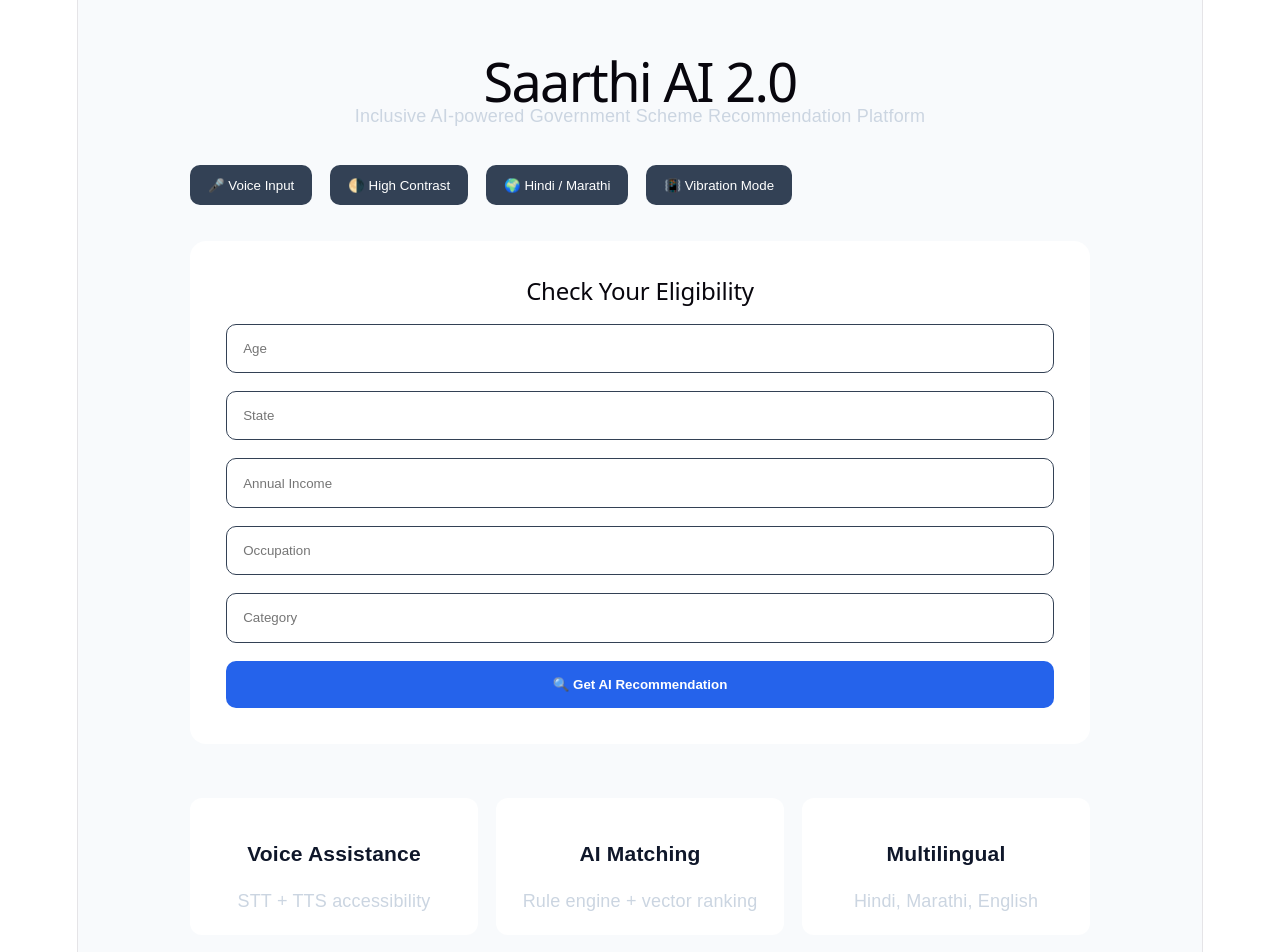
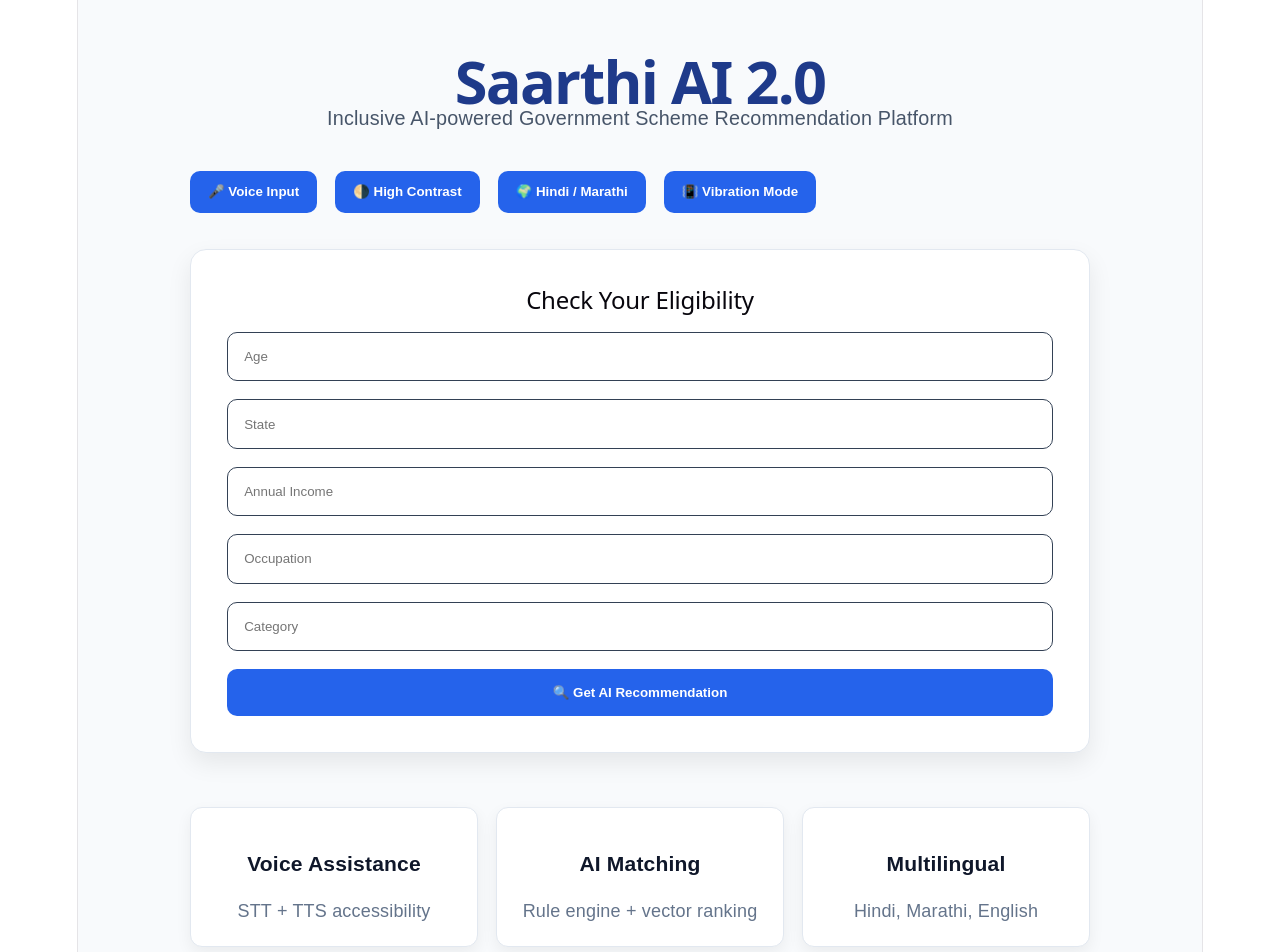
Before and after one commit to suhani1801/Saarthi-AI-2.0, a React app in the folder frontend/: page / in a window 1280 px wide. Shown: the top 952 px of the page. Built offline with nearby package versions, Linux system fonts and the light colour scheme; the HTML template or start-up script is replaced by a standard one.

Commit message:
style: improve UI design and colors

```diff
--- a/frontend/src/App.jsx
+++ b/frontend/src/App.jsx
@@ -61,12 +61,26 @@ export default function App() {
       }}
     >
       <div style={{ maxWidth: 900, margin: "0 auto" }}>
-        <h1 style={{ fontSize: "3rem", marginBottom: "0.5rem" }}>
+        <h1
+          style={{
+            fontSize: "3.3rem",
+            fontWeight: "700",
+            color: "#1e3a8a",
+            marginBottom: "0.5rem",
+          }}
+        >
           Saarthi AI 2.0
         </h1>
-
-        <p style={{ color: "#cbd5e1", marginBottom: "2rem" }}>
-          Inclusive AI-powered Government Scheme Recommendation Platform
+        <p
+          style={{
+            color: "#475569",
+            marginBottom: "2rem",
+            fontSize: "1.1rem",
+            lineHeight: "1.6",
+          }}
+        >
+          Inclusive AI-powered Government
+          Scheme Recommendation Platform
         </p>
 
         {/* Accessibility Bar */}
@@ -102,9 +116,11 @@ export default function App() {
         {/* Form */}
         <div
           style={{
-            background: "white",
+            background: "#ffffff",
             padding: "2rem",
             borderRadius: "16px",
+            border: "1px solid #e2e8f0",
+            boxShadow: "0 10px 25px rgba(0, 0, 0, 0.08)",
           }}
         >
           <h2>Check Your Eligibility</h2>
@@ -138,9 +154,12 @@ export default function App() {
           <div
             style={{
               marginTop: "2rem",
-              background: "#052e16",
+              background: "#eff6ff",
+              border: "2px solid #2563eb",
+              color: "#1e293b",
               padding: "1.5rem",
               borderRadius: "16px",
+              boxShadow: "0 8px 20px rgba(37, 99, 235, 0.15)",
             }}
           >
             <h2>Recommended Scheme</h2>
@@ -162,7 +181,8 @@ export default function App() {
               🔊 Read Aloud
             </button>
           </div>
-        )}
+        )
+        }
 
         {/* Features */}
         <div
@@ -178,8 +198,8 @@ export default function App() {
           <Feature title="Multilingual" desc="Hindi, Marathi, English" />
           <Feature title="Offline Ready" desc="Local caching for rural users" />
         </div>
-      </div>
-    </div>
+      </div >
+    </div >
   );
 }
 
@@ -187,13 +207,15 @@ function Feature({ title, desc }) {
   return (
     <div
       style={{
-        background: "white",
+        background: "#ffffff",
         padding: "1.2rem",
         borderRadius: "12px",
+        border: "1px solid #e2e8f0",
+        boxShadow: "0 6px 16px rgba(0,0,0,0.06)",
       }}
     >
       <h3>{title}</h3>
-      <p style={{ color: "#cbd5e1" }}>{desc}</p>
+      <p style={{ color: "#64748b" }}>{desc}</p>
     </div>
   );
 }
@@ -207,10 +229,11 @@ const input = {
 };
 
 const btn = {
-  background: "#334155",
+  background: "#2563eb",
   color: "white",
   border: "none",
-  padding: "0.7rem 1rem",
+  padding: "0.75rem 1rem",
   borderRadius: "10px",
   cursor: "pointer",
+  fontWeight: "600",
 };
```
